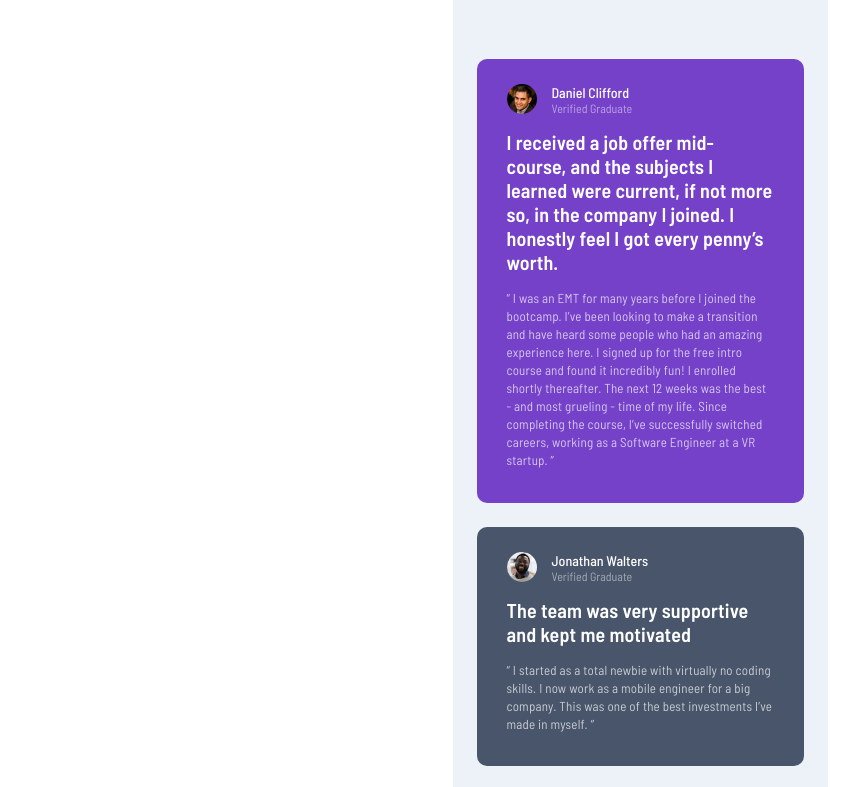
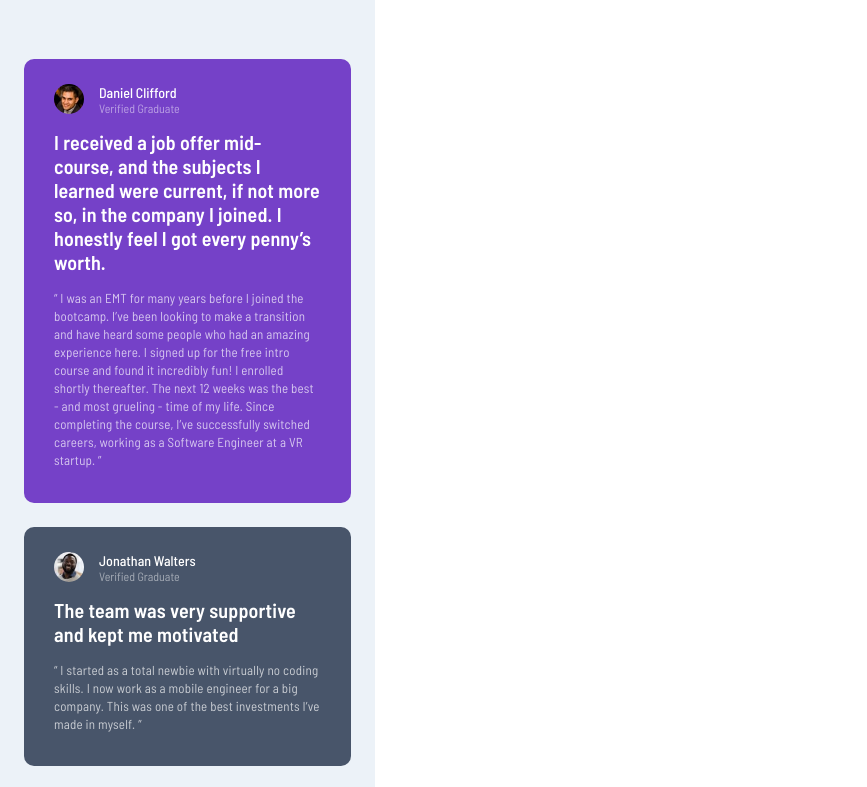
Before and after one commit to andrewjuliodev/FEM-Testimonials-Grid-Section, a plain HTML site: page index.html in a window 1280 px wide. Shown: the top 787 px of the page, without its empty margins (0-867 px from the left). Drawn offline with Linux system fonts and the light colour scheme.

Commit message:
Revert "Finishing touches to Responsive design"
This reverts commit 7a5a2a7f6dab328d29e90c0d978cad78f5b0e6cf.

```diff
--- a/css/responsive.css
+++ b/css/responsive.css
@@ -15,19 +15,13 @@
     text-decoration: none;
   }
 
-  html {
-      scroll-behavior: smooth;
-  }
-
   /*WIREFRAMES
   .frame {
     border: 1px solid red;
   }*/
 
   body {
-    display: flex;
-    justify-content: center;
-    font-family: 'Barlow Semi Condensed',sans-serif;
+      font-family: 'Barlow Semi Condensed',sans-serif;
   }
 
   /*CONTENT*/
```
